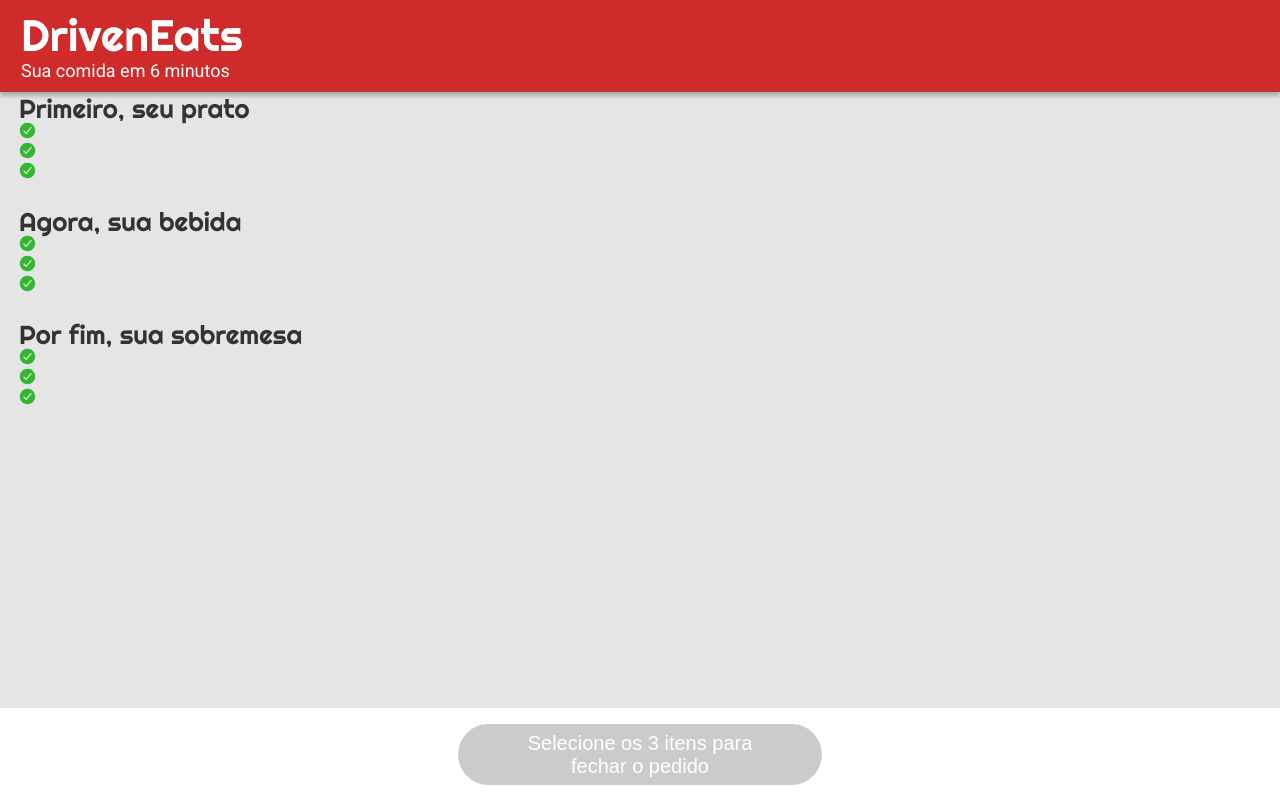
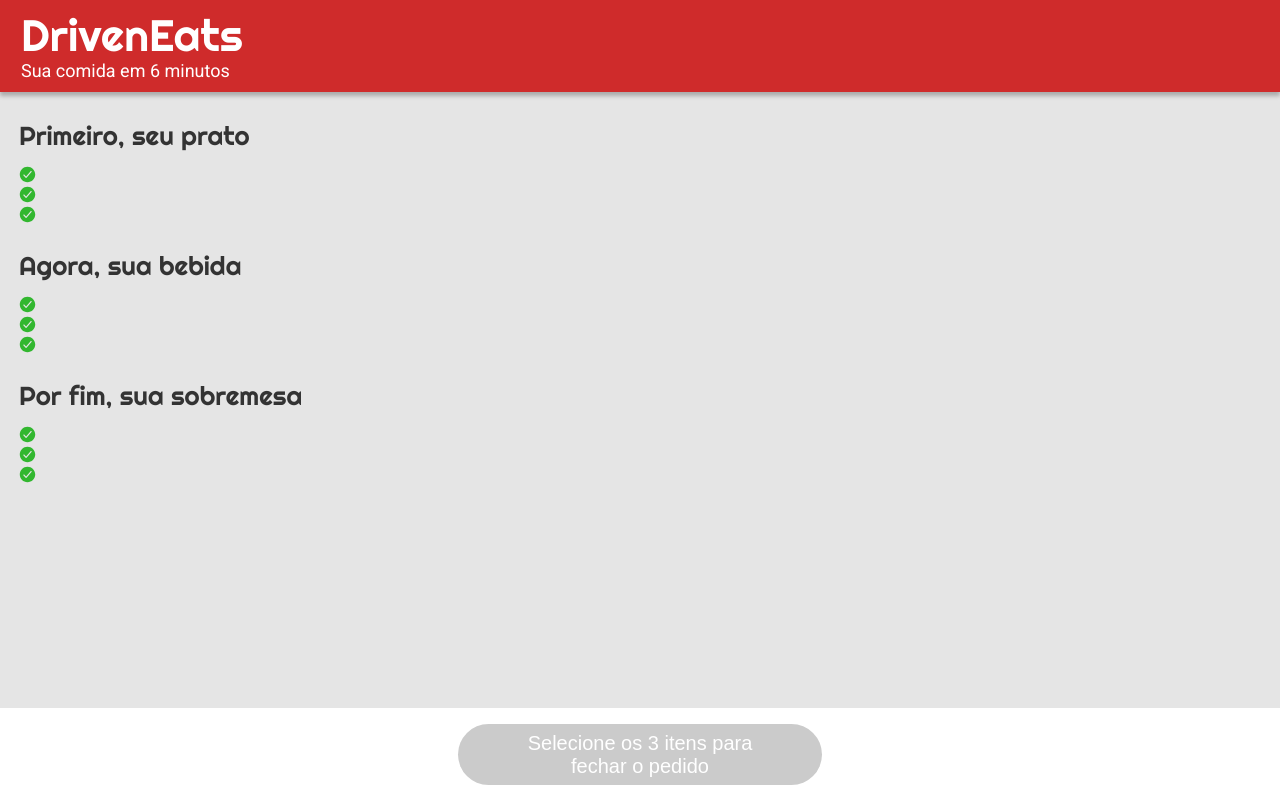
Before and after one commit to shemlouk/driven_driven-eats, a plain HTML site: page index.html in a window 1280 px wide. Drawn offline with Linux system fonts and the light colour scheme.

Commit message:
style: ajuste fino do cabecalho, rodape e conteudo

```diff
--- a/assets/css/style.css
+++ b/assets/css/style.css
@@ -37,6 +37,7 @@ body {
     position: fixed;
     top: 0px;
     box-shadow: 0px 4px 4px 0px rgba(0,0,0,.25);
+    z-index: 1;
 }
 
 .cabecalho * {
@@ -68,6 +69,7 @@ body {
     align-items: center;
     position: fixed;
     bottom: 0px;
+    z-index: 1;
 }
 
 .rodape__botao {
@@ -86,18 +88,25 @@ body {
 /* || CONTEUDO || */
 
 .conteudo {
+    height: calc(100vh - 231px);
     width: 100vw;
-    margin-top: 96px;
+    margin-top: 123px;
     margin-bottom: 108px;
 }
 
 .conteudo section {
     margin-left: 19px;
     margin-top: 27px;
+    width: calc(100vw - 19px);
+}
+
+.conteudo section:first-child {
+    margin-top: 0px;
 }
 
 .conteudo h2 {
     font-size: 26px;
     font-family: 'Righteous', cursive;
     color: var(--cor-fonte-2);
+    margin-bottom: 17px;
 }
```
